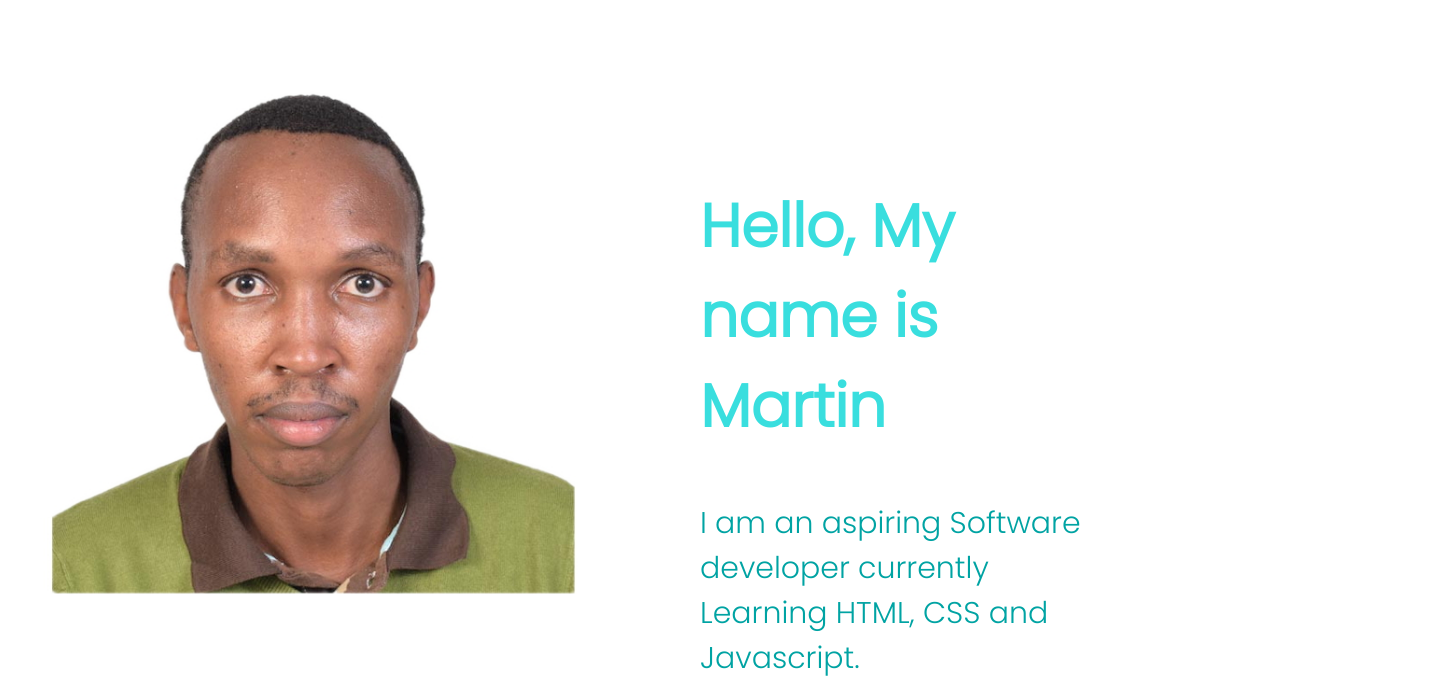
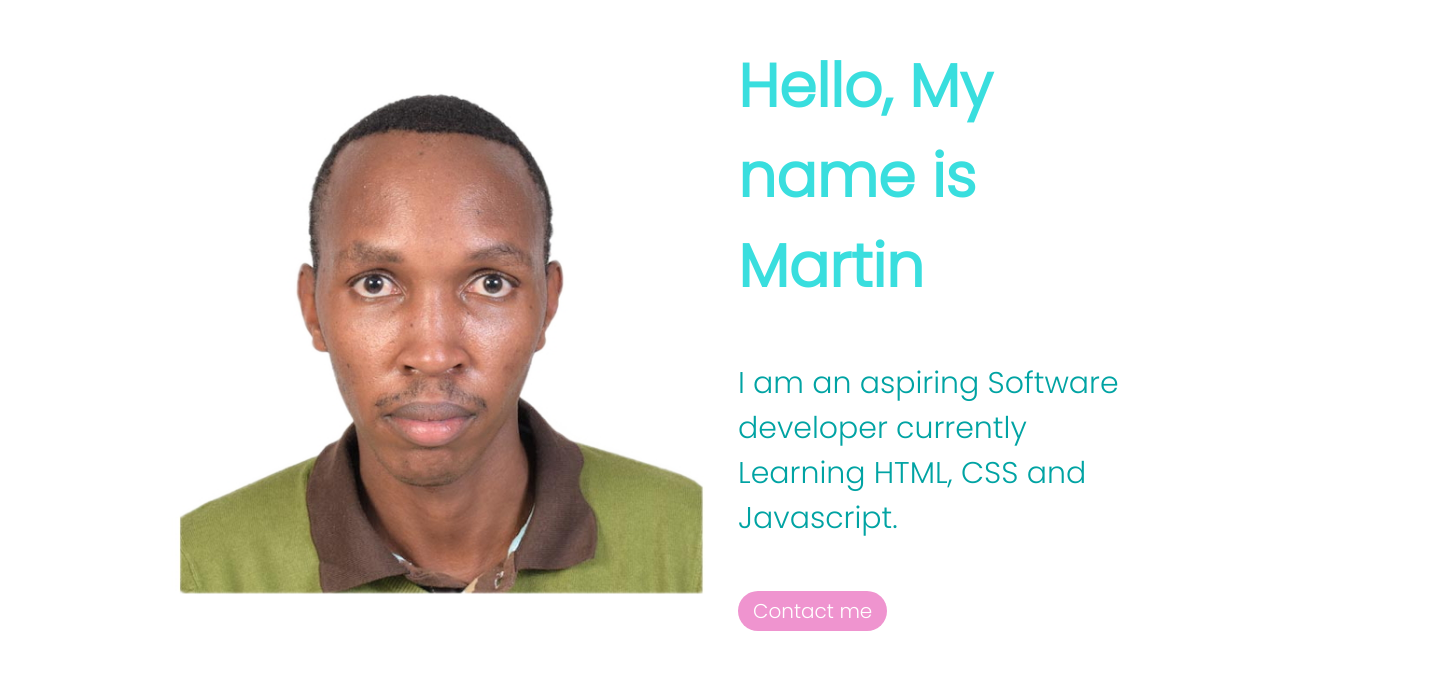
Before and after one commit to MatoG50/MartinRepo, a plain HTML site: page index.html in a window 1280 px wide. Shown: the part 169-853 px from the top of the page, 1440 px wide, since content can reach past the window. Drawn offline with Linux system fonts and the light colour scheme.

Commit message:
Added flex

```diff
--- a/style.css
+++ b/style.css
@@ -12,23 +12,19 @@ body {
 }
 
 .main {
-  width: 1440px;
   margin: 200px auto;
+  display: flex;
+  width: 80%;
+  align-items: center;
 }
 
 img {
   height: 600px;
   width: auto;
-  float: left;
   padding: 20px;
   margin: 5px;
 }
-.child {
-  margin-top: 150px;
-  margin-left: 700px;
-  position: absolute;
-  margin-right: 170px;
-}
+
 h1 {
   color: #39dede;
   margin-bottom: 50px;
```
